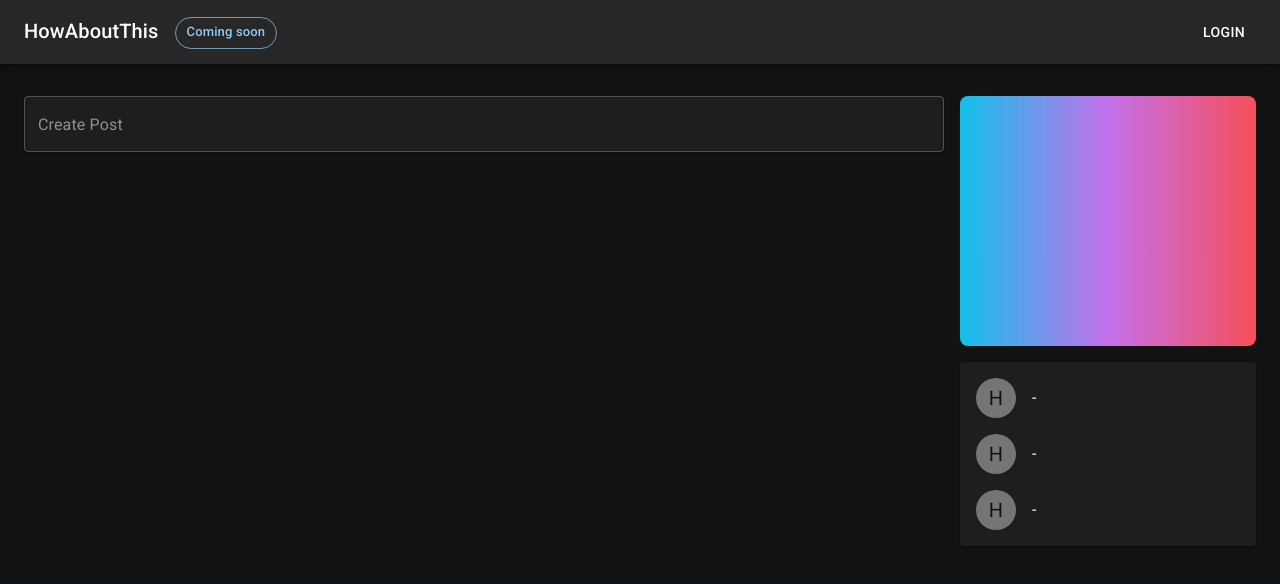
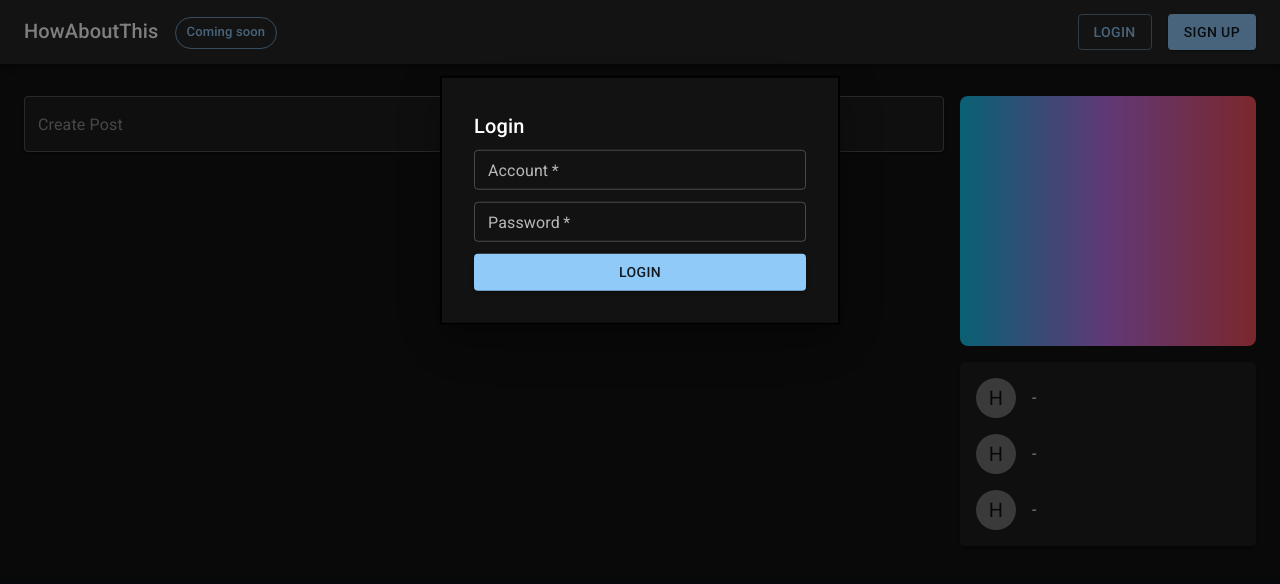
Before and after one commit to genexu/how-about-this-frontend, a Next.js app: page / in a window 1280 px wide. Both pictures are taken after a click on the button "LOGIN". Shown: the top 584 px of the page. Built offline with nearby package versions, Linux system fonts and the light colour scheme.

Commit message:
Implement Ligin and Signup modal component

```diff
--- a/components/Header.jsx
+++ b/components/Header.jsx
@@ -1,21 +1,53 @@
+import { useState } from 'react';
 import AppBar from '@mui/material/AppBar';
+import Box from '@mui/material/Box';
+import Button from '@mui/material/Button';
 import Chip from '@mui/material/Chip';
+import Modal from '@mui/material/Modal';
+import Stack from '@mui/material/Stack';
 import Toolbar from '@mui/material/Toolbar';
 import Typography from '@mui/material/Typography';
-import Button from '@mui/material/Button';
-import IconButton from '@mui/material/IconButton';
-import MenuIcon from '@mui/icons-material/Menu';
+import LoginModal from '@/components/LoginModal';
+import SignupModal from '@/components/SignupModal';
 
-const Header = () => (
+const modalBoxStyle = {
+  position: 'absolute',
+  top: '50%',
+  left: '50%',
+  transform: 'translate(-50%, -50%)',
+  width: 400,
+  bgcolor: 'background.paper',
+  border: '2px solid #000',
+  boxShadow: 24,
+  p: 4,
+};
+
+const Header = () => {
+  const [isSignupModalOpen, setIsSignupModalOpen] = useState(false);
+  const [isLoginModalOpen, setIsLoginModalOpen] = useState(false);
+
+  return (
+    <>
       <AppBar position="static">
         <Toolbar>
           <Typography variant="h6" component="div" sx={{ flexGrow: 1 }}>
             HowAboutThis
             <Chip label="Coming soon" color="primary" variant="outlined" sx={{ marginLeft: 2 }} />
           </Typography>
-      <Button color="inherit">Login</Button>
+          <Stack direction="row" spacing={2}>
+            <Button variant="outlined" onClick={() => setIsLoginModalOpen(true)}>
+              Login
+            </Button>
+            <Button variant="contained" onClick={() => setIsSignupModalOpen(true)}>
+              Sign up
+            </Button>
+          </Stack>
         </Toolbar>
       </AppBar>
+      <LoginModal open={isLoginModalOpen} onClose={() => setIsLoginModalOpen(false)} />
+      <SignupModal open={isSignupModalOpen} onClose={() => setIsSignupModalOpen(false)} />
+    </>
   );
+};
 
 export default Header;
--- /dev/null
+++ b/components/LoginModal.jsx
@@ -0,0 +1,54 @@
+import Box from '@mui/material/Box';
+import Button from '@mui/material/Button';
+import Modal from '@mui/material/Modal';
+import TextField from '@mui/material/TextField';
+import Typography from '@mui/material/Typography';
+
+const modalBoxStyle = {
+  position: 'absolute',
+  top: '25%',
+  left: '50%',
+  transform: 'translate(-50%, -50%)',
+  width: 400,
+  bgcolor: 'background.paper',
+  border: '2px solid #000',
+  boxShadow: 24,
+  p: 4,
+};
+
+const submitButtonStyle = {
+  marginTop: 1,
+};
+
+const LoginModal = ({ open, onClose }) => (
+  <Modal open={open} onClose={onClose} aria-labelledby="modal-login-title">
+    <Box sx={modalBoxStyle}>
+      <Typography id="modal-login-title" variant="h6" component="h2">
+        Login
+      </Typography>
+      <form>
+        <TextField
+          label="Account"
+          variant="outlined"
+          size="small"
+          margin="dense"
+          fullWidth
+          required
+        />
+        <TextField
+          label="Password"
+          variant="outlined"
+          size="small"
+          margin="dense"
+          fullWidth
+          required
+        />
+        <Button sx={submitButtonStyle} type="submit" variant="contained" fullWidth>
+          Login
+        </Button>
+      </form>
+    </Box>
+  </Modal>
+);
+
+export default LoginModal;
--- /dev/null
+++ b/components/SignupModal.jsx
@@ -0,0 +1,46 @@
+import Box from '@mui/material/Box';
+import Button from '@mui/material/Button';
+import Modal from '@mui/material/Modal';
+import TextField from '@mui/material/TextField';
+import Typography from '@mui/material/Typography';
+
+const modalBoxStyle = {
+  position: 'absolute',
+  top: '25%',
+  left: '50%',
+  transform: 'translate(-50%, -50%)',
+  width: 400,
+  bgcolor: 'background.paper',
+  border: '2px solid #000',
+  boxShadow: 24,
+  p: 4,
+};
+
+const submitButtonStyle = {
+  marginTop: 1,
+};
+
+const SignupModal = ({ open, onClose }) => (
+  <Modal open={open} onClose={onClose} aria-labelledby="modal-signup-title">
+    <Box sx={modalBoxStyle}>
+      <Typography id="modal-signup-title" variant="h6" component="h2">
+        Sign up
+      </Typography>
+      <form>
+        <TextField
+          label="Email"
+          variant="outlined"
+          size="small"
+          margin="dense"
+          fullWidth
+          required
+        />
+        <Button sx={submitButtonStyle} type="submit" variant="contained" fullWidth>
+          Continue
+        </Button>
+      </form>
+    </Box>
+  </Modal>
+);
+
+export default SignupModal;
```
Lines whose indentation alone changed are shown as unchanged.
